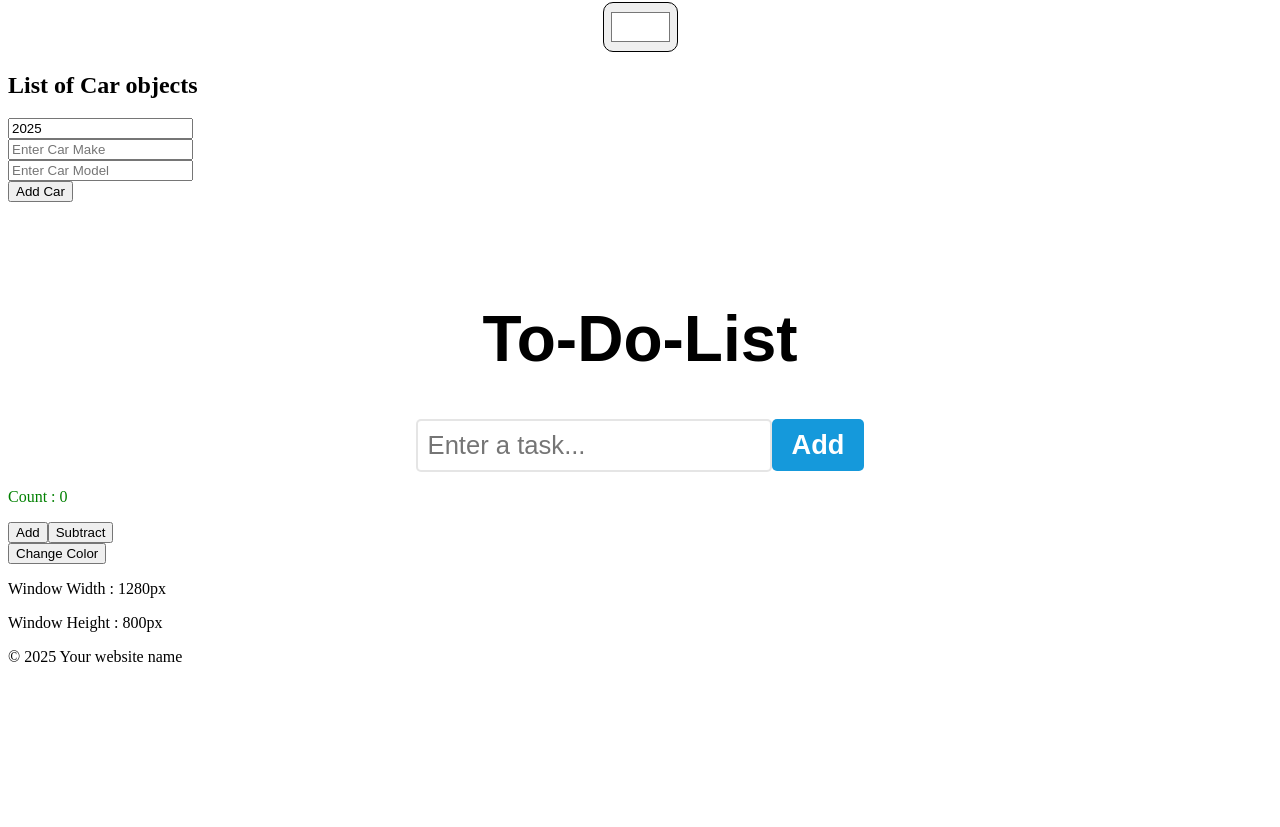
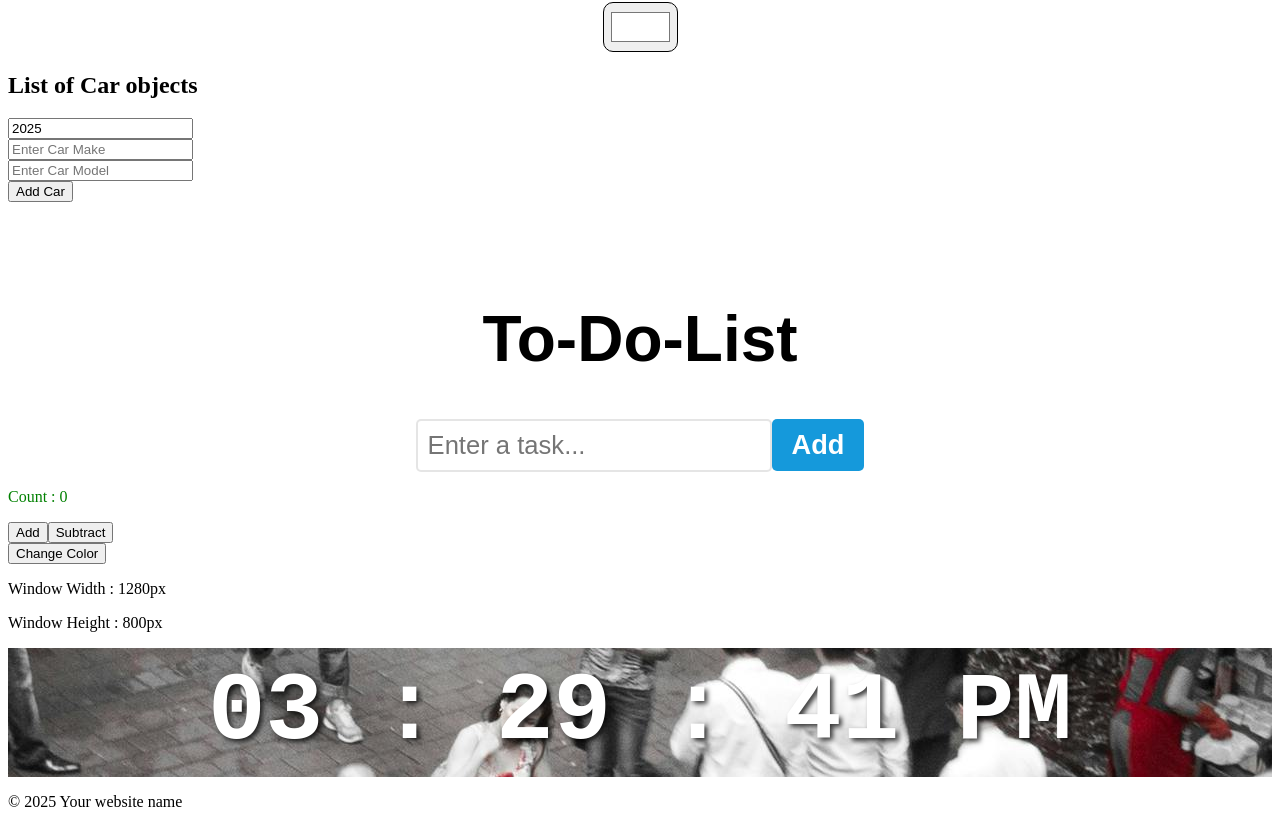
Before and after one commit to PranitaKute/React, a React (Vite) app: page / in a window 1280 px wide. Shown: the part 3864-4691 px from the top of the page. Before the commit the page ends 4546 px from the top, so only its background shows below. Built offline with nearby package versions, Linux system fonts and the light colour scheme.

Commit message:
Digital Clock

```diff
--- a/src/App.jsx
+++ b/src/App.jsx
@@ -15,6 +15,7 @@
 import Car from "./Car";
 import ToDoList from "./ToDoList";
 import UseEffect from "./UseEffect";
+import DigitalClock from "./DigitalClock";
 
 function App() {
   // Rendering List - List.jsx
@@ -105,6 +106,7 @@
 
           {/* useEffect */}
           <UseEffect/>
+          <DigitalClock/>
 
         <Footer/>
       </>
--- /dev/null
+++ b/src/DigitalClock.jsx
@@ -0,0 +1,41 @@
+import React, {useState, useEffect} from "react"
+
+function DigitalClock(){
+
+    const [time, setTime] = useState(new Date());
+
+    useEffect(() => {
+        const intervalId = setInterval( () => {
+            setTime(new Date());
+        }, 1000);
+
+        return() => {
+            clearInterval(intervalId);
+        }
+    }, []);
+
+    function formatTime(){
+        let hours = time.getHours();
+        const minutes = time.getMinutes();
+        const seconds = time.getSeconds();
+        const meridiem = hours >= 12 ? "PM" : "AM";
+
+        hours = hours % 12 || 12;
+
+        return `${padZero(hours)} : ${padZero(minutes)} : ${padZero(seconds)} ${padZero(meridiem)}`;
+    }
+
+    function padZero(number){
+        return (number < 10 ? "0" : "") + number;
+    }
+
+    return (
+        <div className="clock-container">
+            <div className="clock">
+                <span>{formatTime()}</span>
+            </div>
+        </div>
+
+    )
+}
+export default DigitalClock
--- a/src/index.css
+++ b/src/index.css
@@ -251,3 +251,34 @@
   font-size: 1.4rem;
   margin-left: 10px;
 }
+
+
+/* Digital Clock */
+.clock-container{
+  background-image: url(assets/Traffic.jpg);
+  background-position: center;
+  background-repeat: no-repeat;
+  background-size: inherit;
+  background-attachment: fixed;
+  margin: 0;
+
+  /* optional */
+  display: flex;
+  justify-content: center;
+  /* min-height: 100vh; */
+  align-items: center;
+
+  /* clock-container */
+  backdrop-filter: blur(500px);
+  /* width: 100vw; */
+  padding: 10px 0;
+}
+
+.clock{
+  color: white;
+  font-size: 6rem;
+  font-weight: bold;
+  font-family: monospace;
+  text-shadow: 3px 3px 5px rgb(0, 0, 0, 0.75);
+  text-align: center;
+}
```
Also changed, not shown: src/assets/Traffic.jpg (added).
